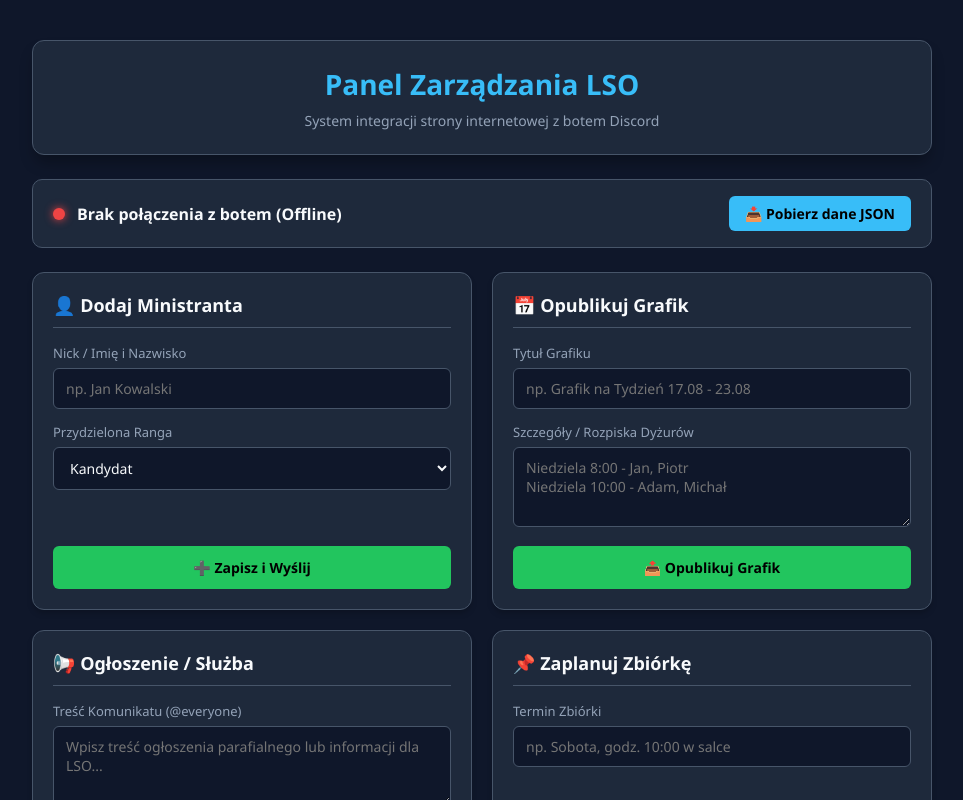
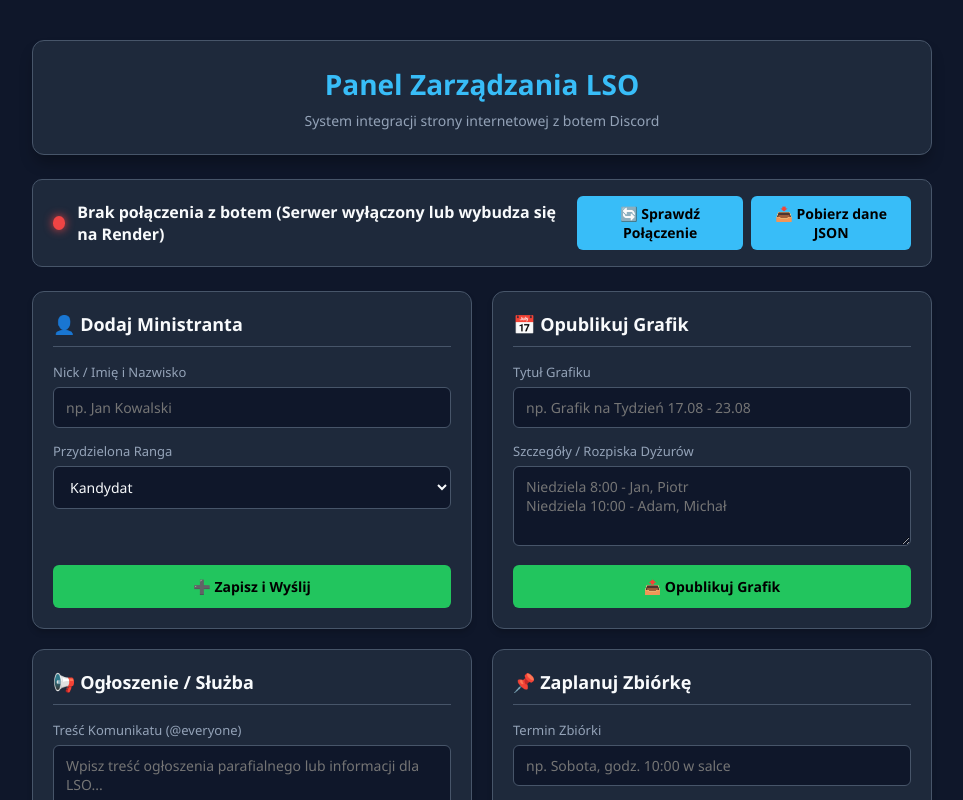
Before and after one commit to panpepe173/LSO.github.io, a plain HTML site: page index.html in a window 1280 px wide. Both pictures are taken after a click on the button "📥 Pobierz dane JSON". Shown: the top 800 px of the page, without its empty margins (158-1121 px from the left). Drawn offline with Linux system fonts and the light colour scheme; no server answers.

```diff
--- a/index.html
+++ b/index.html
@@ -84,17 +84,17 @@
         }
 
         .status-indicator {
-            width: 12px;
-            height: 12px;
+            width: 14px;
+            height: 14px;
             border-radius: 50%;
             background-color: var(--accent-red);
-            box-shadow: 0 0 8px var(--accent-red);
+            box-shadow: 0 0 10px var(--accent-red);
             transition: all 0.3s ease;
         }
 
         .status-indicator.online {
             background-color: var(--accent-green);
-            box-shadow: 0 0 8px var(--accent-green);
+            box-shadow: 0 0 10px var(--accent-green);
         }
 
         .grid-layout {
@@ -219,12 +219,6 @@
             color: var(--accent-green);
         }
 
-        .alert-error {
-            background-color: rgba(239, 68, 68, 0.15);
-            border: 1px solid var(--accent-red);
-            color: var(--accent-red);
-        }
-
         .console-card {
             grid-column: 1 / -1;
         }
@@ -241,10 +235,6 @@
             overflow-y: auto;
             white-space: pre-wrap;
             word-break: break-all;
-        }
-
-        .full-width {
-            grid-column: 1 / -1;
         }
 
         @media (max-width: 600px) {
@@ -265,9 +255,12 @@
     <div class="status-card">
         <div class="status-info">
             <div id="statusDot" class="status-indicator"></div>
-            <span id="statusText">Sprawdzanie połączenia z serwerem API...</span>
+            <span id="statusText">Inicjalizacja połączenia...</span>
         </div>
-        <button class="btn btn-primary" style="width: auto; padding: 8px 16px;" onclick="pobierzBazeDanych()">📥 Pobierz dane JSON</button>
+        <div style="display: flex; gap: 8px;">
+            <button class="btn btn-primary" style="width: auto; padding: 8px 16px;" onclick="weryfikujPolaczenie()">🔄 Sprawdź Połączenie</button>
+            <button class="btn btn-primary" style="width: auto; padding: 8px 16px;" onclick="pobierzBazeDanych()">📥 Pobierz dane JSON</button>
+        </div>
     </div>
 
     <div class="grid-layout">
@@ -393,7 +386,7 @@
             </div>
             <div>
                 <button class="btn btn-success" onclick="obsluzTicket()">📩 Wyślij Zgłoszenie</button>
-                <div id="msgTicket" class="alert-box alert-success">✅ Zgłoszenie trafiało na Discorda!</div>
+                <div id="msgTicket" class="alert-box alert-success">✅ Zgłoszenie trafiło na Discorda!</div>
             </div>
         </div>
 
@@ -432,25 +425,33 @@
     async function weryfikujPolaczenie() {
         const dot = document.getElementById('statusDot');
         const text = document.getElementById('statusText');
+        text.innerText = "Sprawdzanie połączenia...";
+
         try {
-            const res = await fetch(`${API_BASE_URL}/api/data`);
+            const res = await fetch(`${API_BASE_URL}/api/data`, {
+                method: 'GET',
+                mode: 'cors'
+            });
             if (res.ok) {
                 dot.classList.add('online');
                 text.innerText = "Połączono z botem (API Aktywne)";
+                const data = await res.json();
+                wpiszDoKonsoli(data);
             } else {
                 dot.classList.remove('online');
-                text.innerText = "Błąd odpowiedzi serwera";
+                text.innerText = "Błąd odpowiedzi serwera (" + res.status + ")";
             }
         } catch (err) {
             dot.classList.remove('online');
-            text.innerText = "Brak połączenia z botem (Offline)";
+            text.innerText = "Brak połączenia z botem (Serwer wyłączony lub wybudza się na Render)";
+            wpiszDoKonsoli("❌ Błąd połączenia:\n" + err + "\n\nJeśli używasz darmowego hostingu Render, wybudzenie serwera z uśpienia może zająć do 50 sekund.");
         }
     }
 
     async function pobierzBazeDanych() {
         wpiszDoKonsoli("Pobieranie pełnej bazy danych...");
         try {
-            const res = await fetch(`${API_BASE_URL}/api/data`);
+            const res = await fetch(`${API_BASE_URL}/api/data`, { mode: 'cors' });
             const data = await res.json();
             wpiszDoKonsoli(data);
         } catch (err) {
@@ -463,6 +464,7 @@
         try {
             const res = await fetch(`${API_BASE_URL}${endpoint}`, {
                 method: 'POST',
+                mode: 'cors',
                 headers: {
                     'Content-Type': 'application/json'
                 },
@@ -472,6 +474,7 @@
             wpiszDoKonsoli(wynik);
             if (res.ok && wynik.status === "ok") {
                 wyswietlAlert(idAlertu);
+                weryfikujPolaczenie();
             }
         } catch (err) {
             wpiszDoKonsoli("❌ Błąd podczas wysyłania zapytania:\n" + err);
@@ -564,8 +567,10 @@
         document.getElementById('ticketOpis').value = "";
     }
 
-    // Automatyczne sprawdzanie stanu połączenia przy załadowaniu strony
-    weryfikujPolaczenie();
+    // Wywołanie sprawdzania stanu po załadowaniu drzewa DOM
+    document.addEventListener("DOMContentLoaded", () => {
+        weryfikujPolaczenie();
+    });
 </script>
 
 </body>
```
